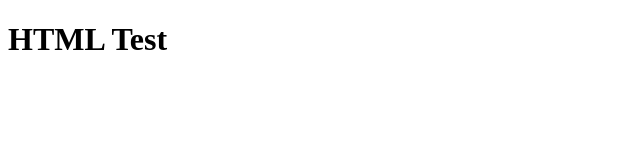
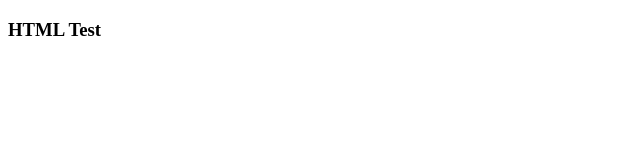
Before and after one commit to sbklover/nuna, a plain HTML site: page index.html in a window 1280 px wide. Shown: the whole page, without its empty margins (0-640 px from the left). Drawn offline with Linux system fonts and the light colour scheme.

Commit message:
2nd commit

```diff
--- a/index.html
+++ b/index.html
@@ -7,6 +7,6 @@
     <title>Document</title>
 </head>
 <body>
-    <h1>HTML Test</h1>
+    <h3>HTML Test</h3>
 </body>
 </html>
```
